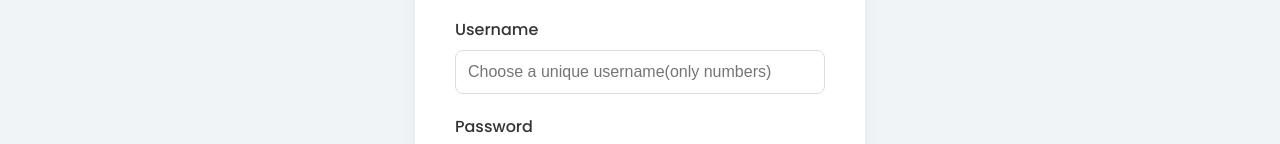
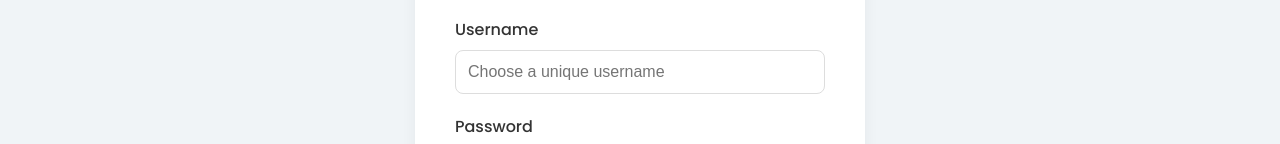
Before and after one commit to shannu0429-wq/Smart-Farm-Assistant, a plain HTML site: page signup.html in a window 1280 px wide. Shown: the part 730-874 px from the top of the page. Drawn offline with Linux system fonts and the light colour scheme.

Commit message:
Update signup.html

```diff
--- a/signup.html
+++ b/signup.html
@@ -110,7 +110,7 @@
 
                 <div class="form-group">
                     <label for="username">Username</label>
-                    <input type="text" id="username" placeholder="Choose a unique username(only numbers)" required>
+                    <input type="text" id="username" placeholder="Choose a unique username" required>
                 </div>
 
                 <div class="form-group">
@@ -235,4 +235,5 @@ document.getElementById('signup-form').addEventListener('submit', async function
 });
 </script>
 </body>
+
 </html>
```
